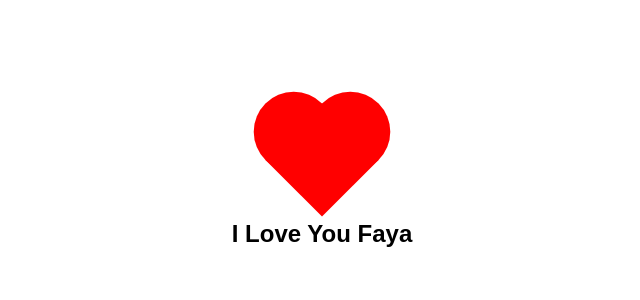
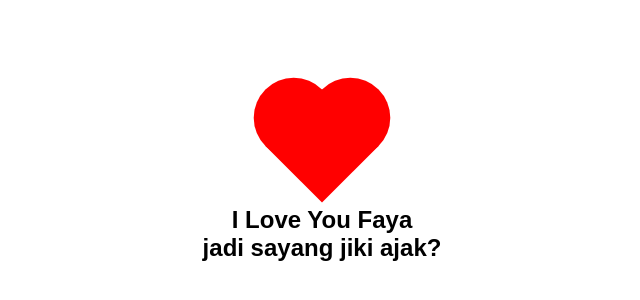
Before and after one commit to fazz270609/symmetrical-waddle, a plain HTML site: page index.html in a window 1280 px wide. Shown: the part 224-524 px from the top of the page, without its empty margins (318-958 px from the left). Drawn offline with Linux system fonts and the light colour scheme.

Commit message:
Update index.html

```diff
--- a/index.html
+++ b/index.html
@@ -50,5 +50,6 @@
 <body>
     <div class="heart"></div>
     <p>I Love You Faya</p>
+    <p>jadi sayang jiki ajak?</p>
 </body>
 </html>
```
